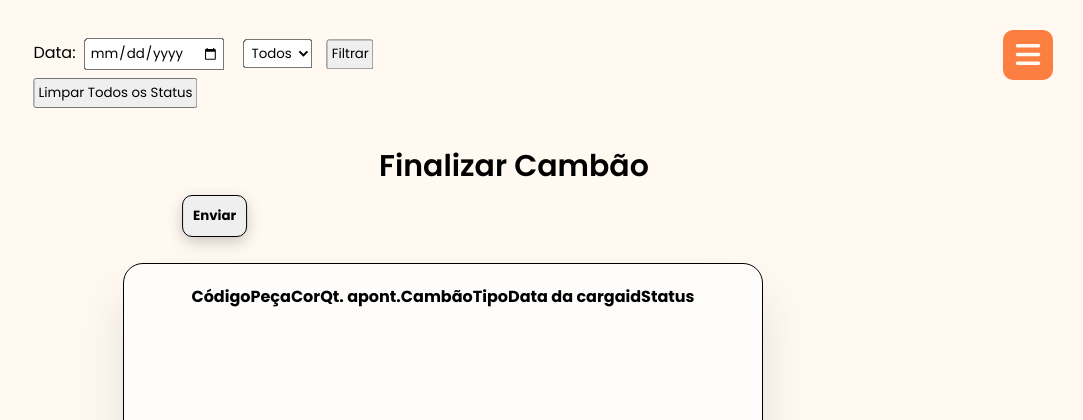
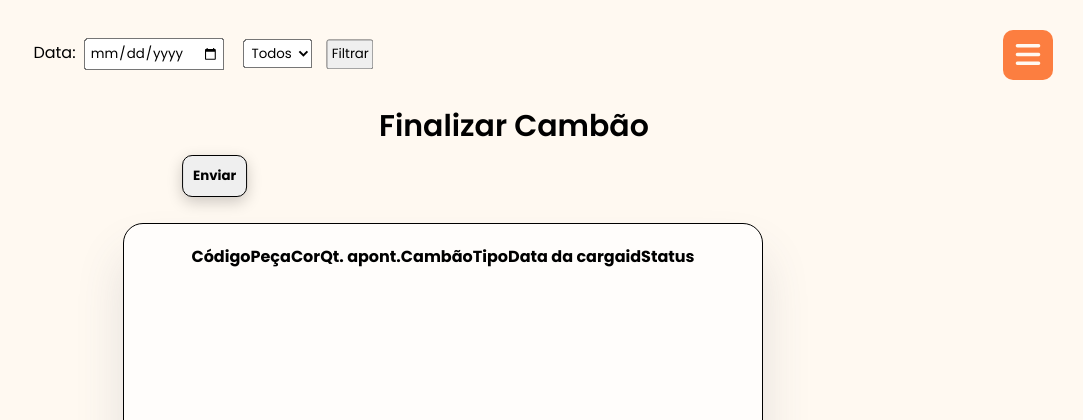
Before and after one commit to Cemag-pcp/apontamento-pintura-, a Flask app: template templates/finalizar_cambao.html in a window 1280 px wide; the page is wider, and only the part inside the window is pictured. Shown: the top 420 px of that part, without its empty margins (197-1280 px from the left). Run offline with Flask 3, Linux system fonts and the light colour scheme; the template is opened without the code that fills it, so the values that code supplies are empty; some libraries are stand-ins or nearby versions.

Commit message:
finalizar cambao

```diff
--- a/templates/finalizar_cambao.html
+++ b/templates/finalizar_cambao.html
@@ -14,9 +14,9 @@
     </div>
 </form>
 
-<div style="margin-top: 10px;" class="form-group">
+<!-- <div style="margin-top: 10px;" class="form-group">
     <button id="limpar-todos-status">Limpar Todos os Status</button>
-</div>
+</div> -->
 
 <h1 id = 'titulo_finalizar'>Finalizar Cambão</h1>
 <div id="MyForm">
@@ -47,9 +47,9 @@
                     <td><input id = 'tipo_finalizar' type="text" value="{{ data[5] }}" disabled></td>
                     <td><input id = 'data_carga_finalizar' type="text" value="{{ data[6] }}" disabled></td>
                     <td><input id = 'id_finalizar' type="text" value="{{ data[7] }}" disabled></td>
-                    <td>
+                    <!-- <td>
                         <input id = 'status_finalizar' name="status" value="Ok">
-                    </td>
+                    </td> -->
                 </tr>
                 {% endfor %}
             </tbody>
```
